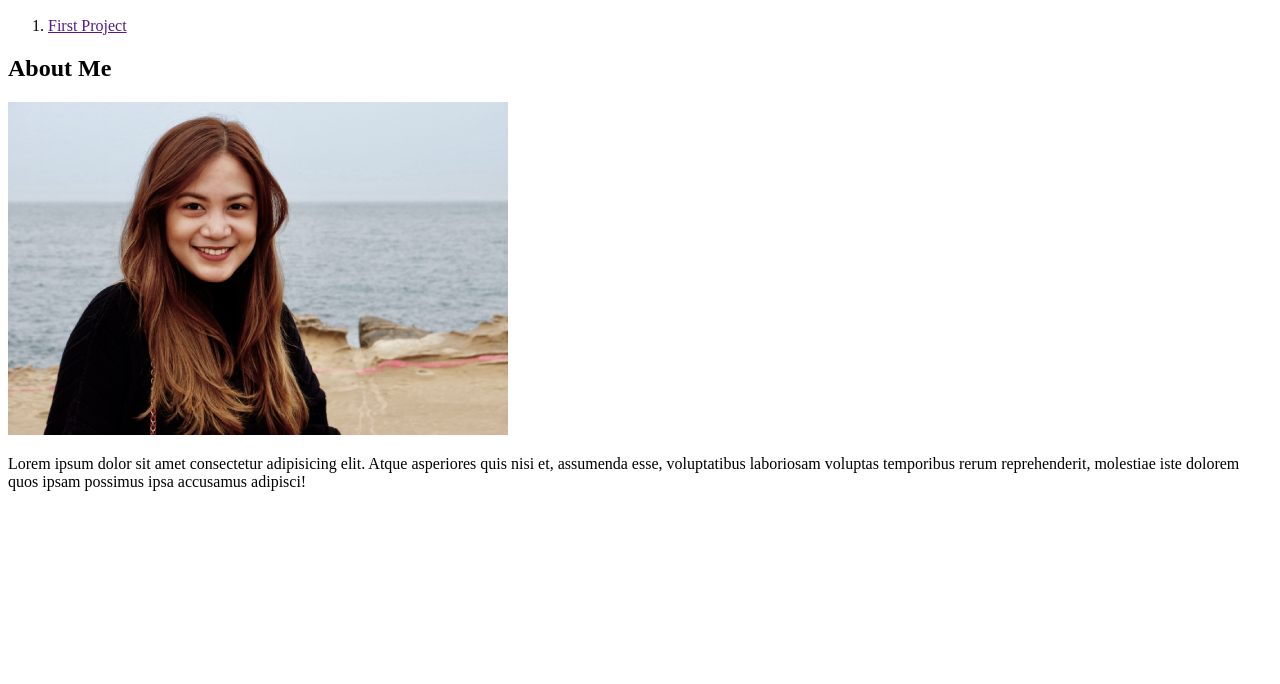
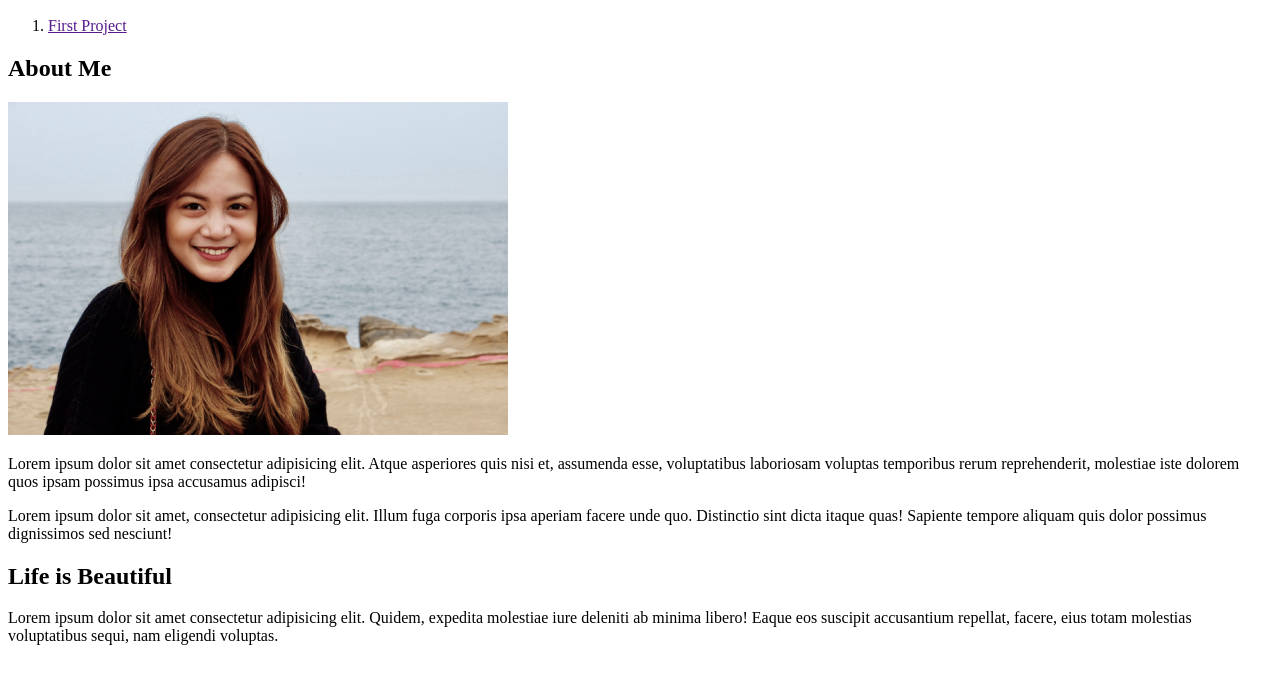
Before and after one commit to Rocelynroxy/Roxysportfolio, a plain HTML site: page index.html in a window 1280 px wide. Shown: the part 110-794 px from the top of the page. Drawn offline with Linux system fonts and the light colour scheme.

Commit message:
second update

```diff
--- a/index.html
+++ b/index.html
@@ -18,6 +18,12 @@
             <h2>About Me</h2>
             <img src="Images/IMG_0464.jpg" alt="Roxy">
             <p>Lorem ipsum dolor sit amet consectetur adipisicing elit. Atque asperiores quis nisi et, assumenda esse, voluptatibus laboriosam voluptas temporibus rerum reprehenderit, molestiae iste dolorem quos ipsam possimus ipsa accusamus adipisci!</p>
+
+            <p>Lorem ipsum dolor sit amet, consectetur adipisicing elit. Illum fuga corporis ipsa aperiam facere unde quo. Distinctio sint dicta itaque quas! Sapiente tempore aliquam quis dolor possimus dignissimos sed nesciunt!</p>
+
+            <H2>Life is Beautiful</H2>
+
+            <p>Lorem ipsum dolor sit amet consectetur adipisicing elit. Quidem, expedita molestiae iure deleniti ab minima libero! Eaque eos suscipit accusantium repellat, facere, eius totam molestias voluptatibus sequi, nam eligendi voluptas.</p>
         </aside>
 
     </Main>
```
